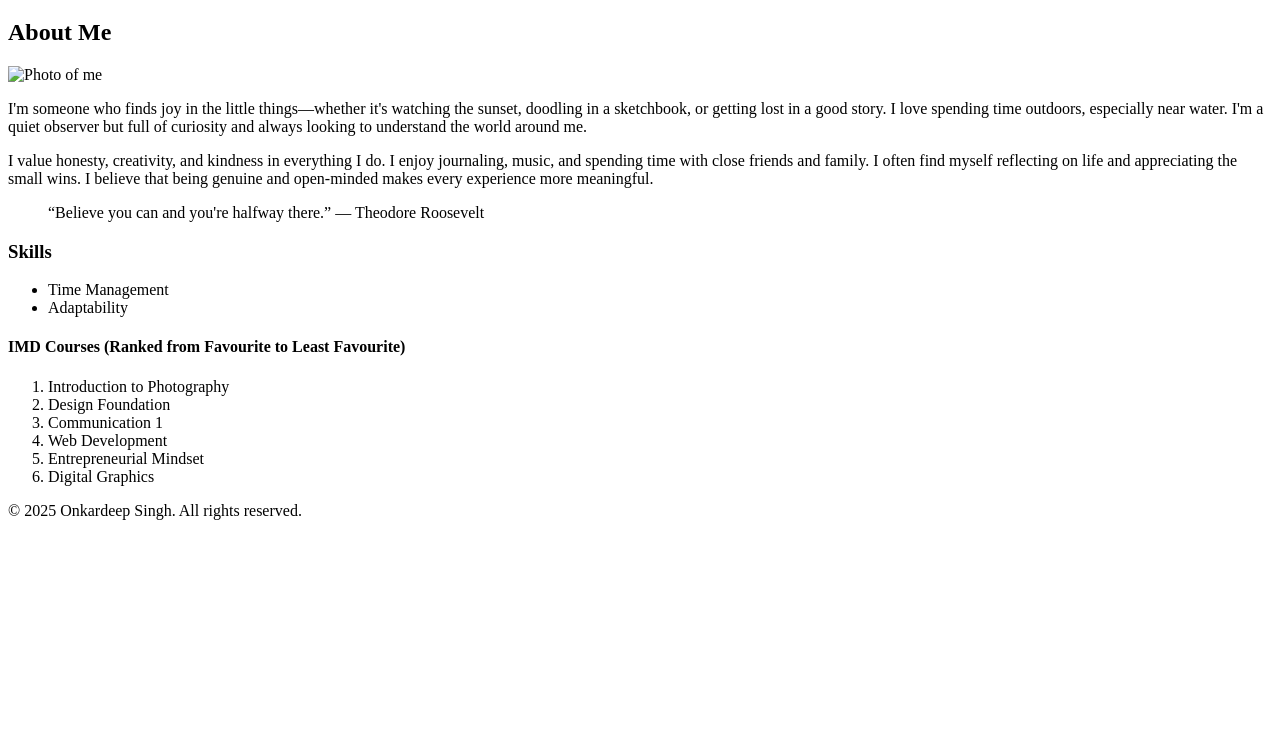
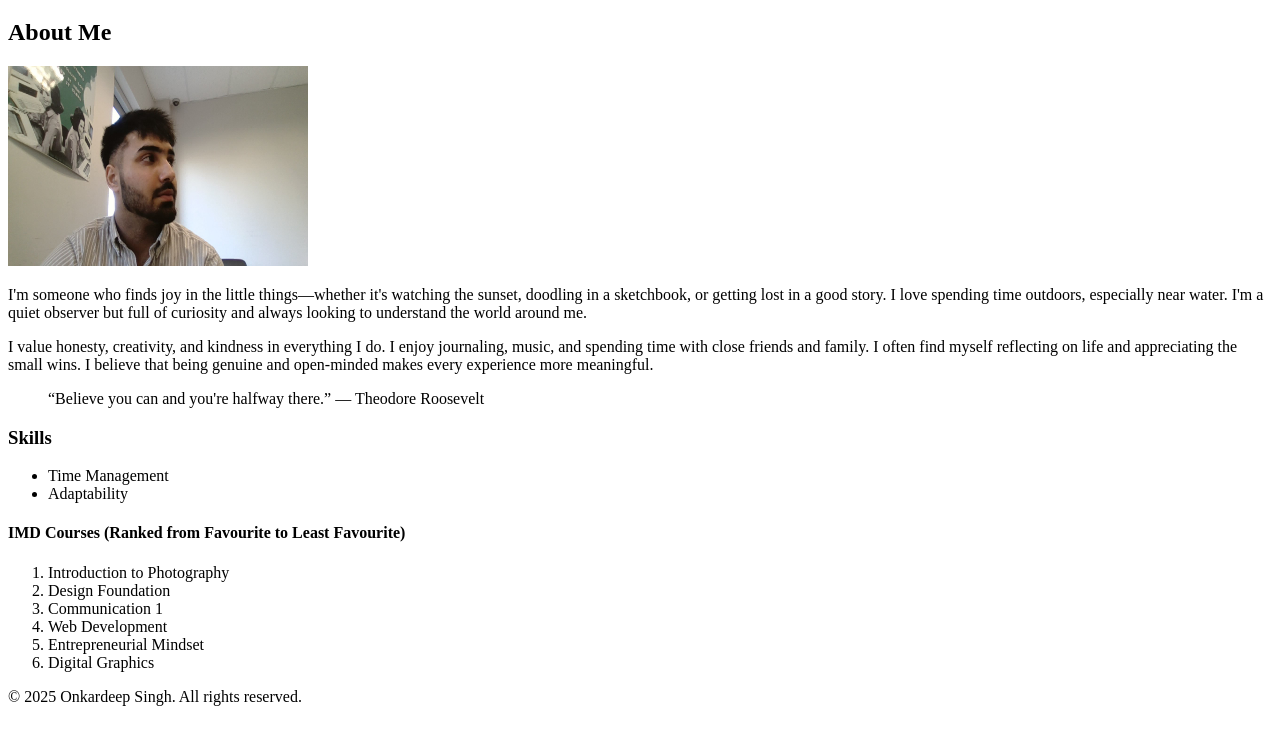
Before and after one commit to sing2787/intro-to-html, a plain HTML site: page index.html in a window 1280 px wide. Shown: the part 61-800 px from the top of the page. Drawn offline with Linux system fonts and the light colour scheme.

Commit message:
intial commit

```diff
--- a/index.html
+++ b/index.html
@@ -12,7 +12,7 @@
 <main>
     <article>
         <h2>About Me</h2>
-        <img src="onkarphoto.jpg" alt="Photo of me" width="300" height="200">
+        <img src="images/onkarphoto.jpg" alt="Photo of me" width="300" height="200">
         <p>I'm someone who finds joy in the little things—whether it's watching the sunset, doodling in a sketchbook, or getting lost in a good story. I love spending time outdoors, especially near water. I'm a quiet observer but full of curiosity and always looking to understand the world around me.</p>
         <p>I value honesty, creativity, and kindness in everything I do. I enjoy journaling, music, and spending time with close friends and family. I often find myself reflecting on life and appreciating the small wins. I believe that being genuine and open-minded makes every experience more meaningful.</p>
         <blockquote>
```
Also changed, not shown: images/onkarphoto.jpg (renamed from images/image/onkarphoto.jpg).
